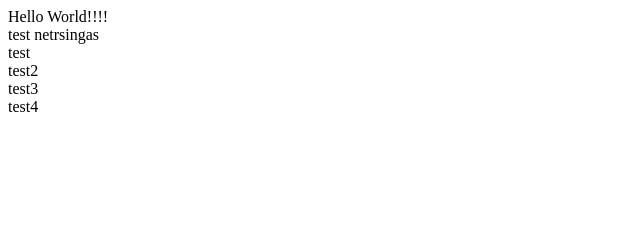
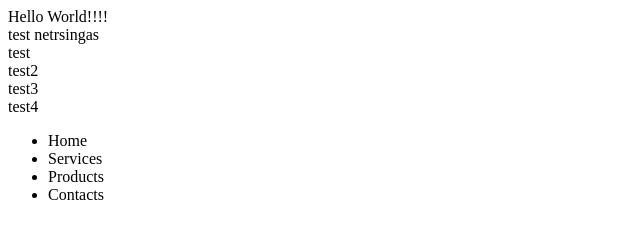
Before and after one commit to Bernardasko/projektotestas, a plain HTML site: page index.html in a window 1280 px wide. Shown: the whole page, without its empty margins (0-640 px from the left). Drawn offline with Linux system fonts and the light colour scheme.

Commit message:
added new test1

```diff
--- a/index.html
+++ b/index.html
@@ -12,5 +12,15 @@
     <div>test2</div>
     <div>test3</div>
     <div>test4</div>
+    <header>
+        <nav>
+            <ul>
+                <li>Home</li>
+                <li>Services</li>
+                <li>Products</li>
+                <li>Contacts</li>
+            </ul>
+        </nav>
+    </header>
 </body>
 </html>
```
